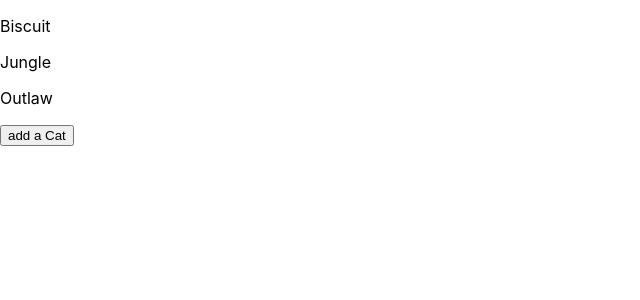
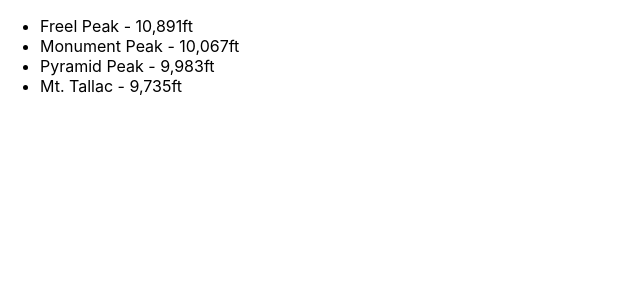
Before and after one commit to imohammadali/learning-react, a React (Create React App) app in the folder react/advanced-hooks/: page / in a window 1280 px wide. Shown: the top 300 px of the page, without its empty margins (0-640 px from the left). Built offline with nearby package versions, Linux system fonts and the light colour scheme.

Commit message:
render props

```diff
--- a/react/advanced-hooks/src/App.js
+++ b/react/advanced-hooks/src/App.js
@@ -3,6 +3,7 @@ import "./App.css";
 import { PureCate as Cat } from "./components/Cat";
 import CheckBox from "./components/CheckBox";
 import { useAnyKeyToRender } from "./components/hooks";
+import { List } from "./components/list";
 import { Numbers } from "./components/Number";
 import { Phrase } from "./components/Phrase";
 import { User } from "./components/User";
@@ -10,13 +11,23 @@ import { WordCount } from "./components/WordCount";
 
 function App() {
   const [cats, setCats] = useState(["Biscuit", "Jungle", "Outlaw"]);
-
+  const tahoe_peaks = [
+    { name: "Freel Peak", elevation: 10891 },
+    { name: "Monument Peak", elevation: 10067 },
+    { name: "Pyramid Peak", elevation: 9983 },
+    { name: "Mt. Tallac", elevation: 9735 },
+  ];
   return (
     <>
-      {cats.map((name, i) => (
-        <Cat key={i} name={name} meow={(name) => console.log(`${name} has meowed`)} />
-      ))}
-      <button onClick={() => setCats([...cats, prompt("Name a cat")])}>add a Cat</button>
+      <List
+        data={tahoe_peaks}
+        renderEmpty={<p>this list is empty</p>}
+        renderItem={(item) => (
+          <>
+            {item.name} - {item.elevation.toLocaleString()}ft
+          </>
+        )}
+      />
     </>
   );
 }
--- /dev/null
+++ b/react/advanced-hooks/src/components/list.js
@@ -0,0 +1,11 @@
+export function List({ data = [], renderItem, renderEmpty }) {
+  return !data.length ? (
+    renderEmpty
+  ) : (
+    <ul>
+      {data.map((item, i) => (
+        <li key={i}>{renderItem(item)}</li>
+      ))}
+    </ul>
+  );
+}
```
